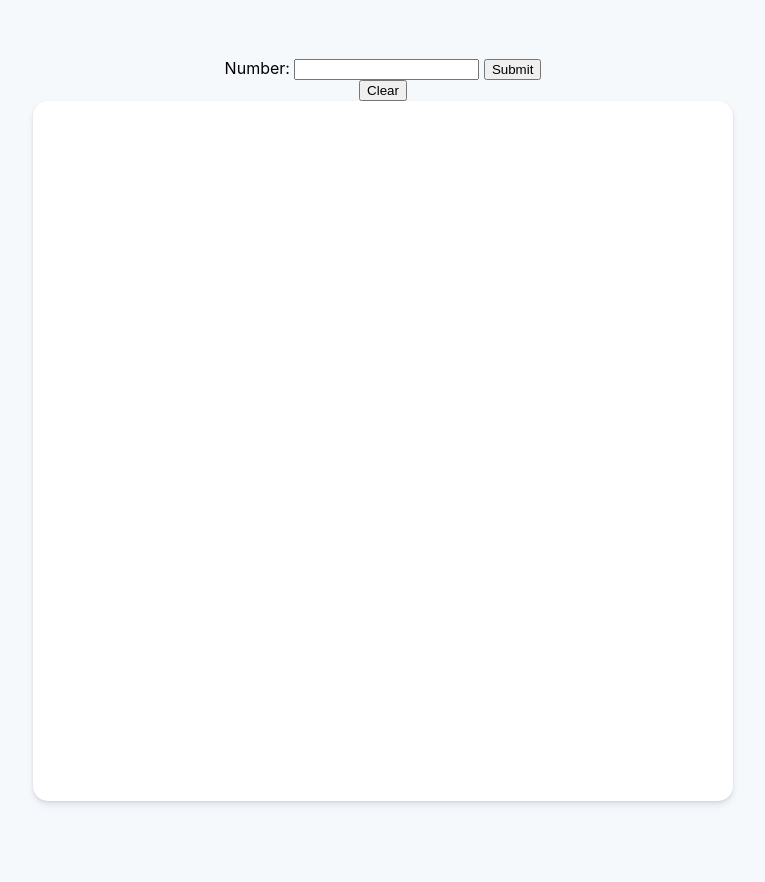
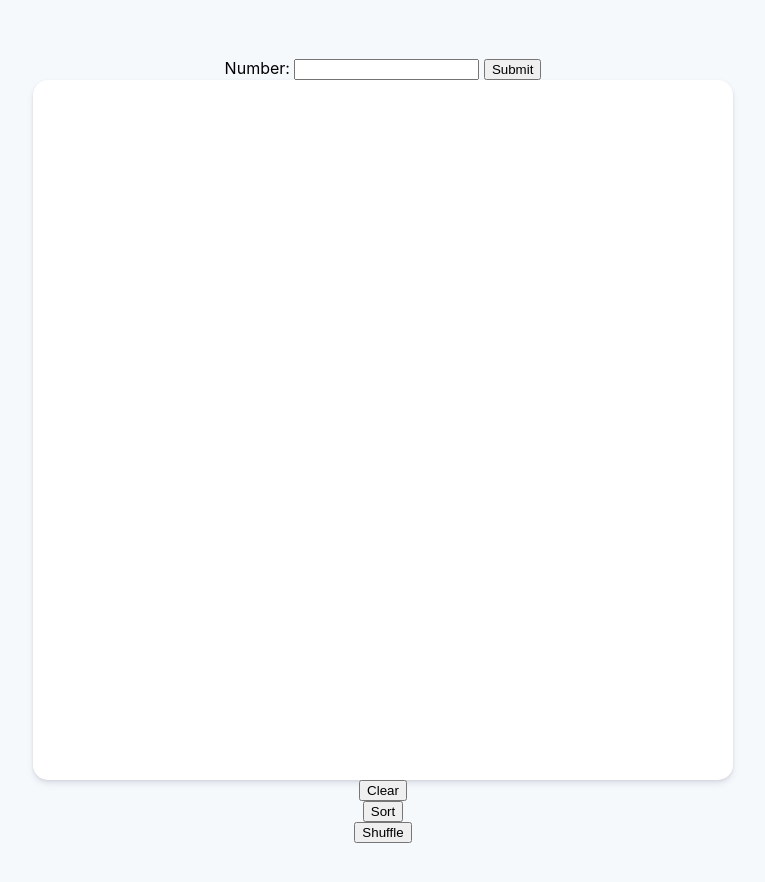
Before and after one commit to least-action/Algorithms-web, a plain HTML site: page html/selection_sort.html in a window 1280 px wide. Shown: the whole page, without its empty margins (257-1022 px from the left). Before the commit the page ends 859 px from the top, so only its background shows below. Drawn offline with Linux system fonts and the light colour scheme.

Commit message:
added sort shuffle button and graph shuffling function

```diff
--- a/html/selection_sort.html
+++ b/html/selection_sort.html
@@ -14,8 +14,10 @@
 		Number: <input type="text" id="jsInput" />
 		<input type="submit" />
 	</form>
+	<canvas id="jsCanvas" class="canvas"></canvas>
 	<button id="jsClearBtn">Clear</button>
-	<canvas id="jsCanvas" class="canvas"></canvas>
+	<button id="jsSortBtn">Sort</button>
+	<button id="jsShuffleBtn">Shuffle</button>
 	<script src="../js/selection_sort.js"></script>
 </body>
 </html>
--- a/js/selection_sort.js
+++ b/js/selection_sort.js
@@ -8,30 +8,43 @@
 	const form = document.querySelector(".jsForm");
 	const input = document.querySelector("#jsInput");
 	const clrBtn = document.querySelector("#jsClearBtn");
+	const sortBtn = document.querySelector("#jsSortBtn");
+	const shuffleBtn = document.querySelector("#jsShuffleBtn");
+
+	const widthRatio = 0.7;
+	const heightRatio = 0.7;
+	const barWidthRatio = 0.3;
 
 	let list = [];
 
-	class Rect {
+	const shuffleList = function(list) {
+		for (let i = 1; i < list.length; ++i) {
+			const randomIdx = Math.floor(Math.random() * (i+1));
+
+			const tmp = list[i];
+			list[i] = list[randomIdx];
+			list[randomIdx] = tmp;
+		}
 	};
+	const sortList = function(list) {
+	};
+
 
 	const clearCanvas = function() {
 		ctx.clearRect(0, 0, canvas.width, canvas.height);
 	};
-
-	const drawGraph = function(list, widthRatio, heightRatio, barWidthRatio) {
+	const drawGraph = function(list) {
 		clearCanvas();
-
 		const barNum = list.length;
 		const graphWidth = (canvas.width * widthRatio) / barNum;
 		const barWidth = graphWidth * barWidthRatio;
 		const graphHeight = canvas.height * heightRatio;
-
 		const leftBottom = [ canvas.width * ((1 - widthRatio)/2),
 							canvas.height * ((1 + heightRatio)/2) ];
 
 		ctx.fillStyle = 'black';
 		for (let i=0; i<barNum; ++i) {
-			ctx.fillRect(leftBottom[0] + (graphWidth*i), leftBottom[1] - (graphHeight*((i+1)/barNum)),
+			ctx.fillRect(leftBottom[0] + (graphWidth*i), leftBottom[1] - (graphHeight*((list[i]+1)/barNum)),
 							barWidth, graphHeight*((list[i]+1)/barNum));
 		}
 	};
@@ -51,23 +64,24 @@
 		list = tmpList;
 
 		clearCanvas();
-		drawGraph(list, 0.7, 0.7, 0.3);
+		drawGraph(list);
 	};
 
-	const shuffleList = function(list) {
-		for (let i = 1; i < list.length; ++i) {
-			const randomIdx = Math.floor(Math.random() * (i+1));
-
-			const tmp = list[i];
-			list[i] = list[randomIdx];
-			list[randomIdx] = tmp;
-		}
+	const sortCanvas = function(event) {
+		sortList(list);
+		drawGraph(list);
+	};
+	const shuffleCanvas = function(event) {
+		shuffleList(list);
+		drawGraph(list)
 	};
 
 	// main
 	(function() {
-		if (form)	{ form.addEventListener("submit", initList); }
-		if (clrBtn)	{ clrBtn.addEventListener("click", clearCanvas); }
+		if (form)		{ form.addEventListener("submit", initList); }
+		if (clrBtn)		{ clrBtn.addEventListener("click", clearCanvas); }
+		if (sortBtn)	{ sortBtn.addEventListener("click", sortCanvas); }
+		if (shuffleBtn)	{ shuffleBtn.addEventListener("click", shuffleCanvas); }
 
 	})();
 })();
```
